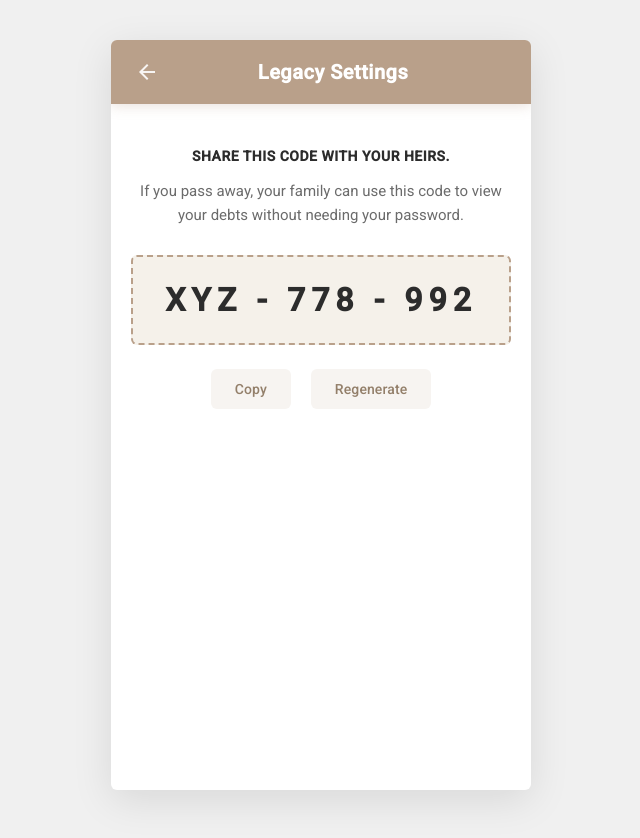
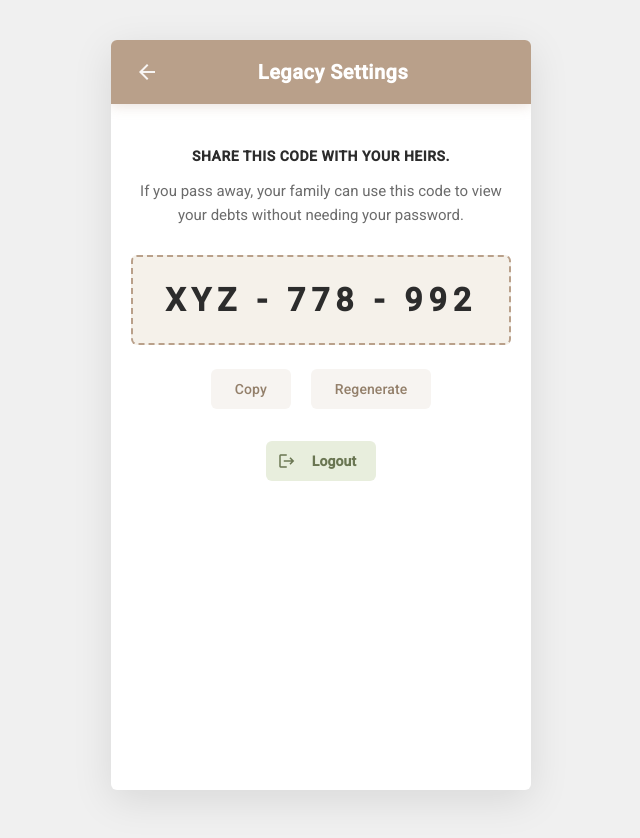
Before and after one commit to seddik/douyoune, an Angular app: page /legacy-settings in a window 1280 px wide. Shown: the whole page, without its empty margins (319-959 px from the left). Built offline with nearby package versions, Linux system fonts and the light colour scheme; sample sign-in values are in the browser's storage.

Commit message:
Complete the log out button

```diff
--- a/src/app/app.routes.ts
+++ b/src/app/app.routes.ts
@@ -8,6 +8,7 @@ import { authGuard } from './guards/auth.guard';
 
 export const routes: Routes = [
   { path: 'login', component: LoginComponent },
+  { path: 'logout', component: LoginComponent },
   { path: 'register', component: RegisterComponent },
   { path: '', component: DashboardComponent, canActivate: [authGuard] },
   { path: 'legacy-settings', component: LegacySettingsComponent, canActivate: [authGuard] },
--- a/src/app/legacy-settings/legacy-settings.component.html
+++ b/src/app/legacy-settings/legacy-settings.component.html
@@ -23,4 +23,9 @@
       <button mat-flat-button (click)="regenerateCode()">Regenerate</button>
     </div>
   </div>
+
+  <!-- logout button -->
+  <div class="logout-link">
+    <button mat-flat-button (click)="onLogout()" class="logout-btn"><mat-icon>logout</mat-icon>Logout</button>
+  </div>
 </div>
--- a/src/app/legacy-settings/legacy-settings.component.scss
+++ b/src/app/legacy-settings/legacy-settings.component.scss
@@ -4,3 +4,34 @@
   color: var(--primary-navy);
   margin-bottom: 8px;
 }
+
+
+
+.logout-link {
+  text-align: center;
+
+  p {
+    font-size: 14px;
+    color: var(--text-muted);
+    margin: 0 0 12px;
+  }
+
+  .logout-btn {
+    display: inline-flex;
+    align-items: center;
+    gap: 8px;
+    color: var(--tertiary-dark);
+    font-size: 14px;
+    font-weight: 600;
+    text-decoration: none;
+    padding: 10px 20px;
+    border-radius: 6px;
+    background: var(--tertiary-container);
+    transition: background 0.2s ease, transform 0.2s ease;
+
+    &:hover {
+      background: var(--tertiary-light);
+      transform: translateY(-1px);
+    }
+  }
+}
--- a/src/app/legacy-settings/legacy-settings.component.ts
+++ b/src/app/legacy-settings/legacy-settings.component.ts
@@ -4,6 +4,7 @@ import { MatIconModule } from '@angular/material/icon';
 import { MatButtonModule } from '@angular/material/button';
 import { Router } from '@angular/router';
 import { Clipboard } from '@angular/cdk/clipboard';
+import { DebtsService } from '../services/debts.service';
 
 @Component({
   selector: 'app-legacy-settings',
@@ -16,7 +17,7 @@ export class LegacySettingsComponent {
   // Mock legacy code
   legacyCode = 'XYZ - 778 - 992';
 
-  constructor(private router: Router, private clipboard: Clipboard) {}
+  constructor(private router: Router, private clipboard: Clipboard, private debtsService: DebtsService) { }
 
   goBack(): void {
     this.router.navigate(['/']);
@@ -39,4 +40,20 @@ export class LegacySettingsComponent {
     }
     this.legacyCode = code;
   }
+
+  onLogout(): void {
+    this.debtsService.logout().subscribe({
+      next: (resp: any) => {
+        console.log(resp);
+        if (typeof window !== 'undefined' && window.localStorage) {
+          localStorage.removeItem('token');
+          document.location.reload();
+        }
+        this.router.navigate(['/login']);
+      },
+      error: (err: any) => {
+        console.error(err);
+      }
+    });
+  }
 }
--- a/src/app/services/debts.service.ts
+++ b/src/app/services/debts.service.ts
@@ -11,6 +11,8 @@ export class DebtsService {
   private addDebtUrl = 'http://localhost:6010/api/debts/add';
   private loginUrl = 'http://localhost:6010/api/login';
   private registerUrl = 'http://localhost:6010/api/register';
+  private logoutUrl = 'http://localhost:6010/api/logout';
+
 
 
 
@@ -28,4 +30,7 @@ export class DebtsService {
   addDebt(debt: any): Observable<any> {
     return this.http.post<any>(this.addDebtUrl, debt);
   }
+  logout(): Observable<any> {
+    return this.http.post<any>(this.logoutUrl, {});
+  }
 }
```
